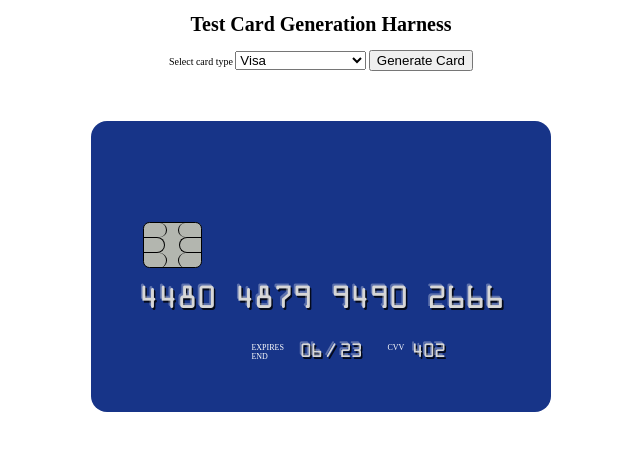
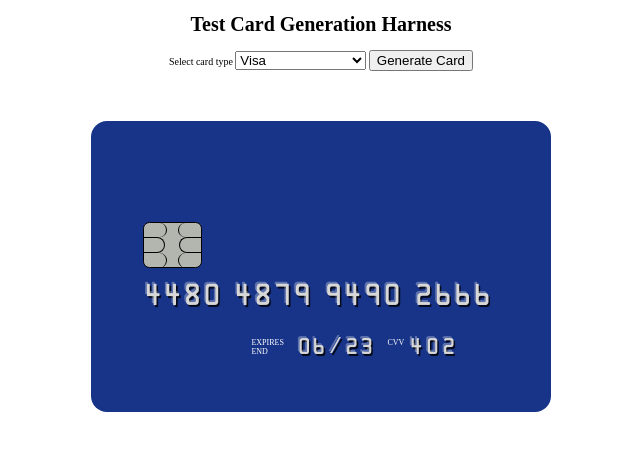
Before and after one commit to Ardesco/credit-card-generator, a plain HTML site: page index.html in a window 1280 px wide. Both pictures are taken after a click on the button "Generate Card". Shown: the whole page, without its empty margins (319-959 px from the left). Drawn offline with Linux system fonts and the light colour scheme.

Commit message:
Change font to Farrington-7b Update styling to reposition numbers to correct position

```diff
--- a/css/card.css
+++ b/css/card.css
@@ -1,9 +1,25 @@
 @font-face {
-    font-family: 'ocra';
-    src: url("../fonts/ocra-webfont.eot");
-    src: url("../fonts/ocra-webfont.eot?#iefix") format("embedded-opentype"), url("../fonts/ocra-webfont.woff") format("woff"), url("../fonts/ocra-webfont.ttf") format("truetype"), url("../fonts/ocra-webfont.svg#ocraregular") format("svg");
+    font-family: 'farrington';
+    src: url("../fonts/Farrington-7B-Qiqi.eot");
+    src: url("../fonts/Farrington-7B-Qiqi.eot?#iefix") format("embedded-opentype"), url("../fonts/Farrington-7B-Qiqi.woff") format("woff"), url("../fonts/Farrington-7B-Qiqi.ttf") format("truetype"), url("../fonts/Farrington-7B-Qiqi.svg#Farrington-7B-Qiqi-") format("svg");
     font-weight: normal;
     font-style: normal
+}
+
+.test {
+    width: 100px;
+    height: 100px;
+    line-height: 100px;
+    text-align: center;
+    font-size: 30px;
+    color: #fff;
+    background: #000;
+    text-shadow: 0 1px hsl(0, 0%, 85%),
+    0 2px hsl(0, 0%, 80%),
+    0 3px hsl(0, 0%, 75%),
+    0 4px hsl(0, 0%, 70%),
+    0 5px hsl(0, 0%, 65%),
+    0 5px 10px black;
 }
 
 #result {
@@ -81,23 +97,22 @@
 
 #cardNumber {
     position: relative;
-    font-family: 'ocra', monospace;
-    font-size: 1.8rem;
-    letter-spacing: -0.1rem;
+    font-family: 'farrington', monospace;
+    font-size: 1.2rem;
+    letter-spacing: 0.4rem;
     text-shadow: -0.1rem -0.1rem 0 rgba(255, 255, 255, 0.3), 0.1rem 0.1rem 0 rgba(0, 0, 0, 0.8);
     color: #d7d7d7;
     font-weight: 100;
-    top: 5rem;
+    top: 6.1rem;
 }
 
 #additional {
     position: relative;
-    top: 4.6rem;
+    top: 6.9rem;
 }
 
 #expires {
     position: absolute;
-    top: 0.3rem;
     left: 10rem;
     font-size: 0.5rem;
     width: 2.5rem;
@@ -109,27 +124,32 @@
 #expiryDate {
     position: absolute;
     left: 12rem;
-    font-family: 'ocra', monospace;
-    font-size: 1.1rem;
-    letter-spacing: -0.1rem;
+    top: -0.45rem;
+    font-family: 'farrington', monospace;
+    font-size: 1.4rem;
+    letter-spacing: 0.3rem;
     text-shadow: -0.1rem -0.1rem 0 rgba(255, 255, 255, 0.3), 0.1rem 0.1rem 0 rgba(0, 0, 0, 0.8);
     color: #d7d7d7;
     font-weight: 100;
 }
 
+.separator {
+    position: relative;
+    top: 0.1rem;
+}
+
 #expiryMonth {
+    font-size: 0.9rem;
     padding-left: 1rem;
-    padding-right: 0.2rem;
 }
 
 #expiryYear {
-    padding-left: 0.2rem;
+    font-size: 0.9rem;
     padding-right: 1rem;
 }
 
 #cvv {
     position: absolute;
-    top: 0.3rem;
     left: 18.5rem;
     font-size: 0.5rem;
     width: 1.5rem;
@@ -141,9 +161,9 @@
 #cardCVV {
     position: absolute;
     left: 20rem;
-    font-family: 'ocra', monospace;
-    font-size: 1.1rem;
-    letter-spacing: -0.1rem;
+    font-family: 'farrington', monospace;
+    font-size: 0.9rem;
+    letter-spacing: 0.4rem;
     text-shadow: -0.1rem -0.1rem 0 rgba(255, 255, 255, 0.3), 0.1rem 0.1rem 0 rgba(0, 0, 0, 0.8);
     color: #d7d7d7;
     font-weight: 100;
--- a/index.html
+++ b/index.html
@@ -30,7 +30,7 @@
         </div>
         <p id="cardNumber"></p>
         <p id="additional">
-            <span id="expires">Expires end</span><span id="expiryDate"><span id="expiryMonth"></span>/<span id="expiryYear"></span></span>
+            <span id="expires">Expires end</span><span id="expiryDate"><span id="expiryMonth"></span><span class="separator">/</span><span id="expiryYear"></span></span>
             <span id="cvv">CVV</span><span id="cardCVV"></span>
         </p>
     </div>
```
Also changed, not shown: fonts/Farrington-7B-Qiqi.ttf (added), fonts/Farrington-7B-Qiqi.woff (added), fonts/License.txt (added), fonts/ocra-webfont.ttf (deleted), fonts/ocra-webfont.woff (deleted), 4 other files.
